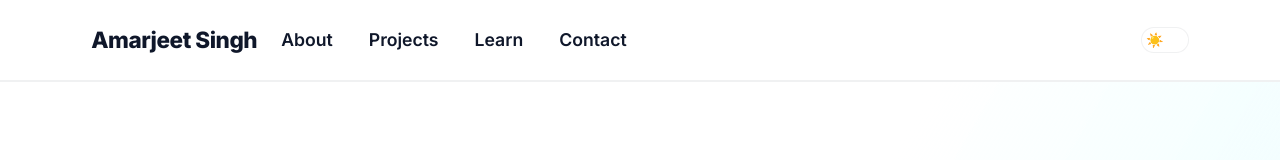
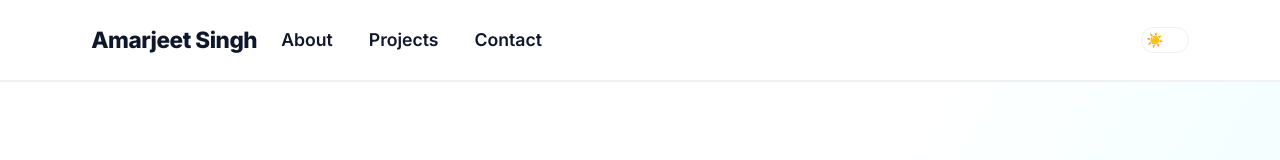
Before and after one commit to singhamarjeetjs-dev/my-portfolio, a React (Vite) app: page / in a window 1280 px wide. Shown: the top 160 px of the page. Built offline with nearby package versions, Linux system fonts and the light colour scheme.

Commit message:
Remove-Learn-Navigation

```diff
--- a/src/App.tsx
+++ b/src/App.tsx
@@ -71,7 +71,7 @@ function Header() {
           <nav className="nav" aria-label="Primary">
             <a href="#about">About</a>
             <a href="#projects">Projects</a>
-            <a href="#learn">Learn</a>
+            {/* <a href="#learn">Learn</a> */}
             <a href="#contact">Contact</a>
           </nav>
         </div>
```
